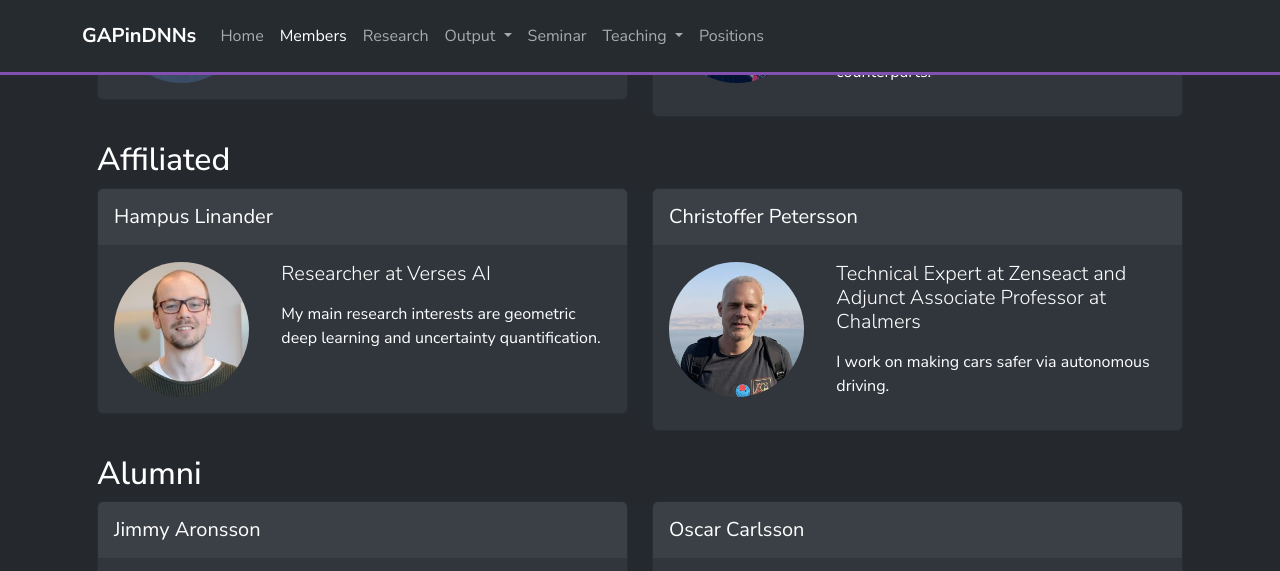
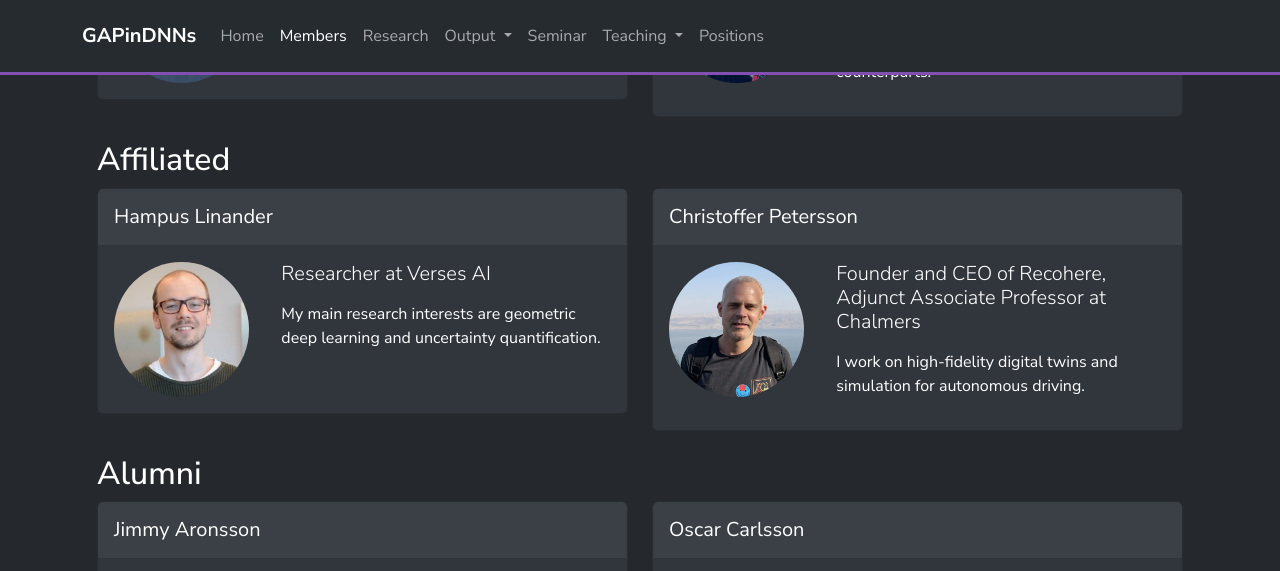
Before and after one commit to GAPinDNNs/gapindnns.github.io, a Jekyll site: the page built from _pages/group_members.html, in a window 1280 px wide and 900 px high, scrolled down 1201 px, cut to the strip 0-571 px from the top of the window. Built offline with Jekyll 4.4.1, drawn with Linux system fonts in a browser that asks for light colours; nearby versions of some CDN libraries.

Commit message:
Update Christoffer Petersson's member page to reflect new role as Founder and CEO of Recohere
Co-Authored-By: Claude Sonnet 4.6 <noreply@anthropic.com>

```diff
--- a/collections/_members/Christoffer_Petersson.md
+++ b/collections/_members/Christoffer_Petersson.md
@@ -1,16 +1,19 @@
 ---
 first_name: Christoffer
 last_name: Petersson
-position: Technical Expert at Zenseact and Adjunct Associate Professor at Chalmers
+position: Founder and CEO of Recohere, Adjunct Associate Professor at Chalmers
 image: /assets/images/profile_pictures/Christoffer_Petersson.png
-email: christoffer.petersson@zenseact.com
+email:
 google_scholar: https://scholar.google.com/citations?user=SeRMUJwAAAAJ
 affiliated: true
-short_description: I work on making cars safer via autonomous driving.
+short_description: I work on high-fidelity digital twins and simulation for autonomous driving.
 ---
 
 ## About me
-I am a Technical Expert in Deep Learning at Zenseact and an Adjunct Associate Professor in Machine Learning at Chalmers University of Technology. My background in string theory and theoretical particle physics, acquired through my PhD at Chalmers and research positions at CERN, Madrid, and Brussels, has evolved into a focus on deep learning for autonomous driving, specifically in perception, prediction, planning, and simulation, with the overarching goal to eliminate road traffic crashes.
+I am the Founder and CEO of [Recohere](https://recohere.ai), a company that automates the creation of high-fidelity digital twins using neural rendering techniques such as Neural Radiance Fields (NeRFs) and 3D Gaussian Splatting, with applications in autonomous driving simulation. I also hold the position of Adjunct Associate Professor in Machine Learning at Chalmers University of Technology.
+
+My background in string theory and theoretical particle physics, acquired through my PhD at Chalmers and research positions at CERN, Madrid, and Brussels, has evolved into a focus on deep learning for autonomous driving, specifically in perception, prediction, planning, and simulation, with the overarching goal to eliminate road traffic crashes.
+
 In my adjunct role, I’m particularly interested in the theoretical underpinnings of deep learning, with a focus on geometric deep learning and equivariant neural networks. My research aims to leverage symmetries to improve learning efficiency for complex, high-dimensional data, particularly in data-limited scenarios. I am driven to bridge theoretical advancements with real-world applications to enhance the robustness and scalability of deep learning across both academic and industrial domains.
 
 Below are my publications in collaboration with the GAPinDNNs research group at Chalmers.
```
